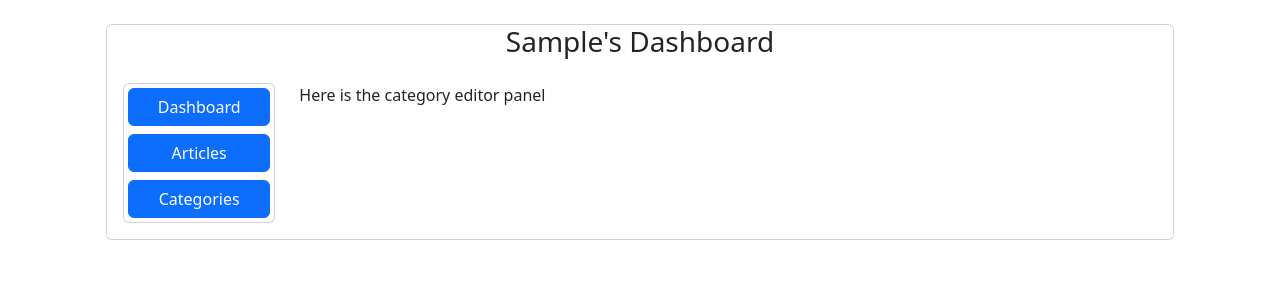
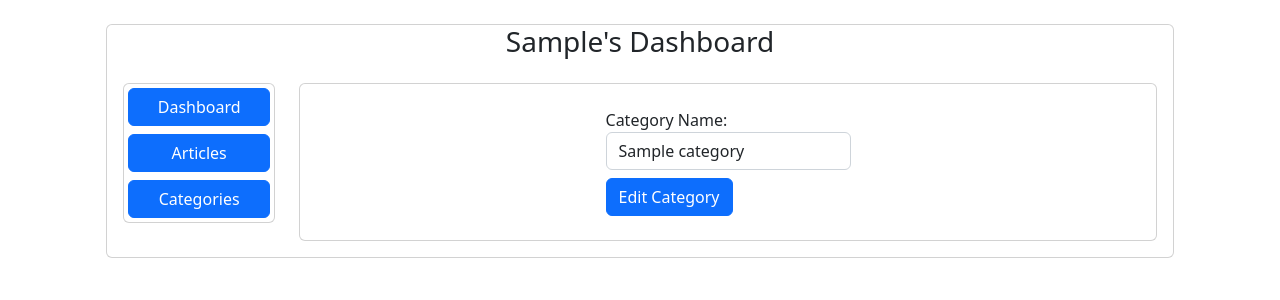
Before and after one commit to DeveloperLewis/php-wiki, a PHP site: page /category/edit?id=1 in a window 1280 px wide. Shown: the part 56-356 px from the top of the page. Run offline with PHP 8.4, Linux system fonts and the light colour scheme; the visitor is signed in with stand-in values (Sample User, id 1); tables that the repository leaves empty or names only in its code hold one stand-in row (values such as "Sample post").

Commit message:
Setup the category panel for editing categories. Inputting the category name to the form. Ready to be POSTed to the controller for database edits.

```diff
--- a/classes/models/article/Category.php
+++ b/classes/models/article/Category.php
@@ -114,4 +114,27 @@ class Category
         return $result;
 
     }
+
+    public static function getById($category_id): bool|array {
+        $sql = "SELECT * FROM categories WHERE category_id = ?";
+
+        //database connection
+        $database = new \classes\Database();
+        $pdo = $database->getPdo();
+
+        //prepared statements
+        $stmt = $pdo->prepare($sql);
+        $stmt->bindParam(1, $category_id, \PDO::PARAM_INT);
+
+        if (!$stmt->execute()) {
+            return false;
+        }
+
+        if (!$result = $stmt->fetch()) {
+            return false;
+        }
+
+        //The specified category
+        return $result;
+    }
 }
--- a/controllers/category/category_edit.php
+++ b/controllers/category/category_edit.php
@@ -3,6 +3,17 @@ session_start();
 if (isset($_SESSION['uid'])) {
     if (\classes\models\user\User::isAdmin($_SESSION['uid'])) {
         if ($_SERVER['REQUEST_METHOD'] == 'GET') {
+
+            $category_id = $_GET['id'];
+
+            //If the article could not be found via the ID
+            if (!$category = \classes\models\article\Category::getById($category_id)) {
+                //some error to send through to articles panel via sessions
+
+                header('Location: /admin/categories');
+                die();
+            }
+
             require_once('views/category/edit.php');
         } elseif ($_SERVER['REQUEST_METHOD'] == 'POST') {
             echo "hi";
--- a/views/category/edit.php
+++ b/views/category/edit.php
@@ -1,3 +1,7 @@
+<?php
+/* @var $category */
+?>
+
 <!DOCTYPE html>
 <html lang="en">
 <head>
@@ -27,10 +31,48 @@
 
                 <div class="col-10">
 
+                    <div class="card">
+                        <div class="row m-4">
+                            <div class="col-4">
 
-                    <div id="newarticle-panel">
-                        <p>Here is the category editor panel</p>
+                            </div>
+                            <div class="col-4">
+
+                                <?php
+
+                                //Display all errors that show when trying to submit the post request for a new category
+                                if (isset($_SESSION['errors'])) {
+                                    foreach ($_SESSION['errors'] as $k => $v) {
+                                        echo '<div class="alert alert-danger" role="alert">';
+                                        echo $v;
+                                        echo '</div>';
+                                    }
+                                    unset($_SESSION['errors']);
+                                }
+                                ?>
+
+                                <form action="/category/edit" method="post">
+                                    <label>Category Name: </label>
+                                    <input type="text" class="form-control" name="name" value="<?php
+                                    if(isset($_SESSION['previous'])) { echo $_SESSION['previous']; unset($_SESSION['previous']); }
+                                    else {
+                                        if (isset($category['category_name'])) {
+                                            echo $category['category_name'];
+                                        }
+                                    }
+                                    ?>">
+
+                                    <input type="hidden" name="id" value="<?php if (isset($category['category_id'])) { echo $category['category_id']; }?>">
+
+                                    <button class="btn btn-primary mt-2" type="submit">Edit Category</button>
+                                </form>
+                            </div>
+                            <div class="col-4">
+
+                            </div>
+                        </div>
                     </div>
+
 
                 </div>
             </div>
--- a/views/category/new.php
+++ b/views/category/new.php
@@ -27,7 +27,7 @@
 
                 <div class="col-10">
 
-                    div class="card">
+                    <div class="card">
                     <div class="row m-4">
                         <div class="col-4">
 
```
